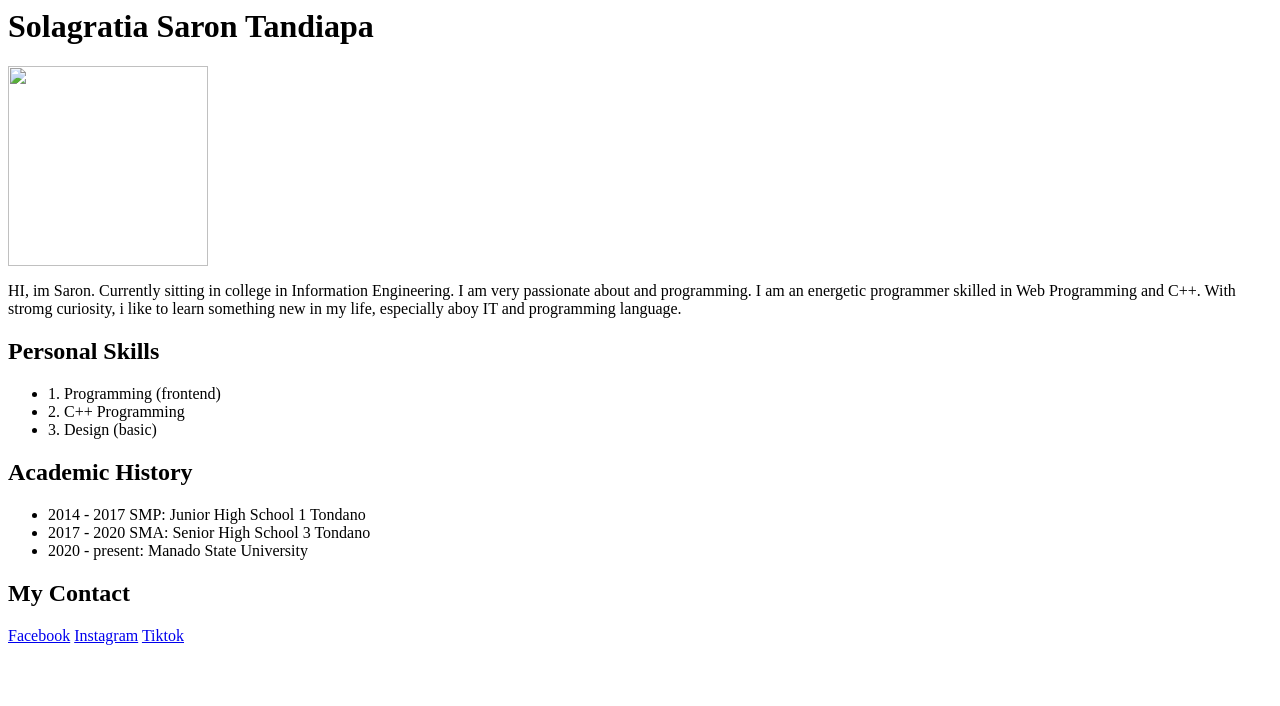
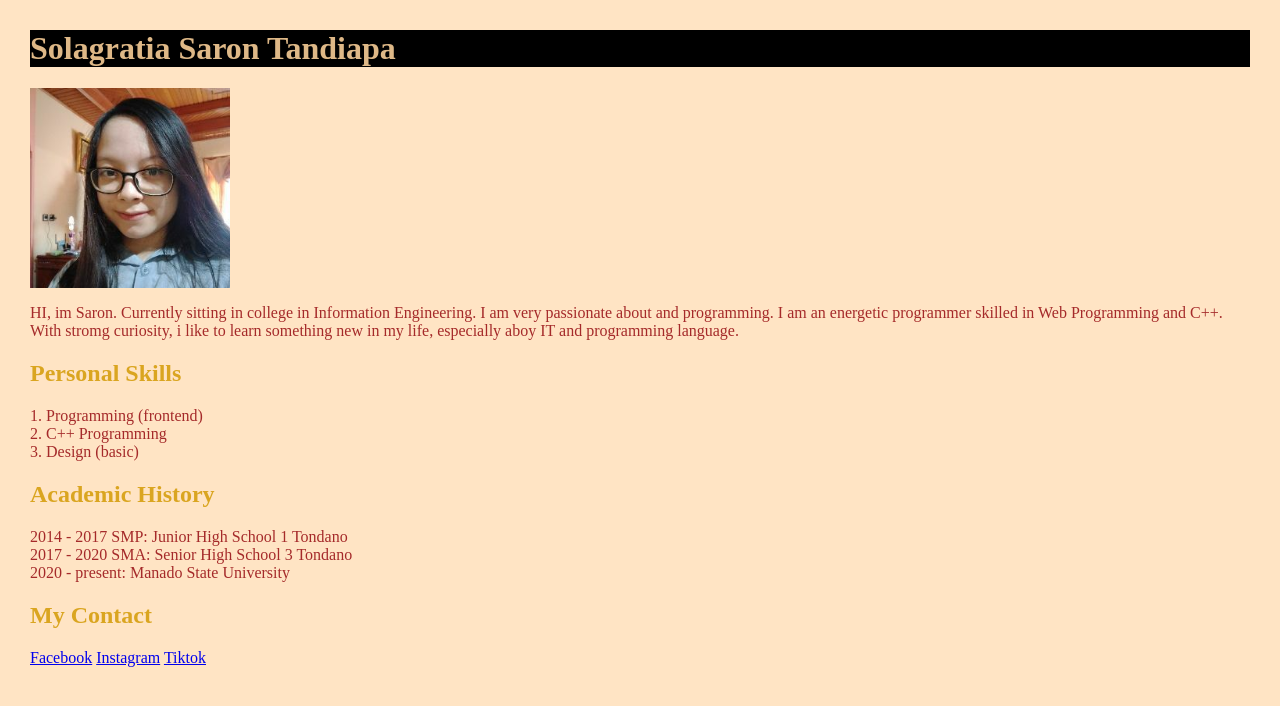
Before and after one commit to SolagratiaSaron/web-basic-seal, a plain HTML site: page Tugass.html in a window 1280 px wide. Drawn offline with Linux system fonts and the light colour scheme.

Commit message:
update portofolio

```diff
--- a/Tugass.html
+++ b/Tugass.html
@@ -1,4 +1,33 @@
 <html>
+
+<head>
+    <style>
+        body {
+            background-color: bisque;
+            padding: 15px;
+            margin: 15px;
+        }
+        p {
+            color: brown;
+            border: 20px;
+
+        }
+        h2 {
+            color: goldenrod;
+        }
+        ul {
+            color: brown;
+            list-style-type: none;
+            padding: 0;
+            overflow: hidden;
+
+        }
+        h1 {
+            color: burlywood;
+            background-color: black;
+        }
+    </style>
+</head>
     <body>
         <h1>Solagratia Saron Tandiapa</h1>
         <img src="Saron.jpg" width="200" height="200">
--- a/portofolio.html
+++ b/portofolio.html
@@ -2,6 +2,7 @@
 
 <head>
     <title>Portofolio</title>
+    <link rel="stylesheet" href="style.css">
 </head>
 
 <body>
--- /dev/null
+++ b/style.css
@@ -0,0 +1,27 @@
+body {
+    background-color: pink;
+}
+
+h1 {
+    color: lightcoral;
+}
+table {
+    background-color: whitesmoke;
+    color: salmon;
+}
+
+input {
+    color: black;
+    background-color: rgb(196, 151, 173)
+}
+
+h2  {
+    color: whitesmoke;
+}
+p {
+    color: aliceblue;
+}
+
+h3 {
+    color: antiquewhite;
+}
```
Also changed, not shown: Saron.jpg (renamed from 2020-10-09.jpg).
